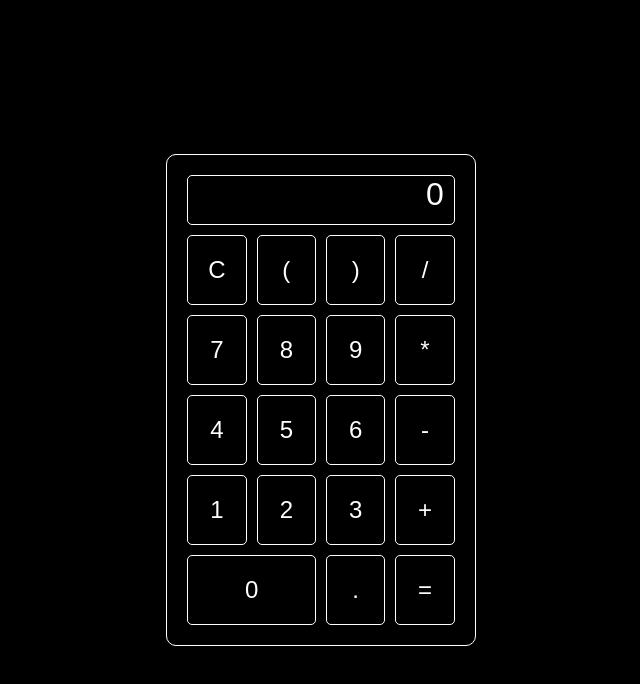
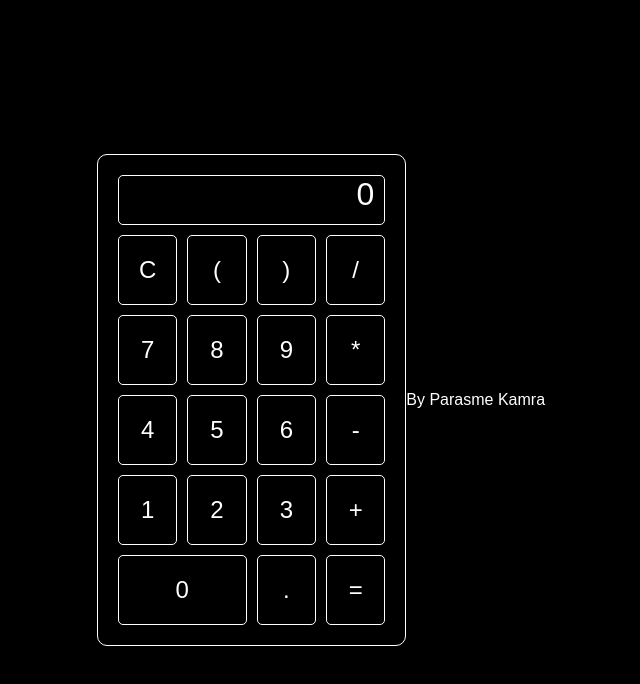
Before and after one commit to parasme277/calculator, a plain HTML site: page index.html in a window 1280 px wide. Shown: the whole page, without its empty margins (319-959 px from the left). Drawn offline with Linux system fonts and the light colour scheme.

Commit message:
Update index.html

```diff
--- a/index.html
+++ b/index.html
@@ -103,5 +103,6 @@
             }
         }
     </script>
+    <p>By Parasme Kamra</p>
 </body>
 </html>
```
